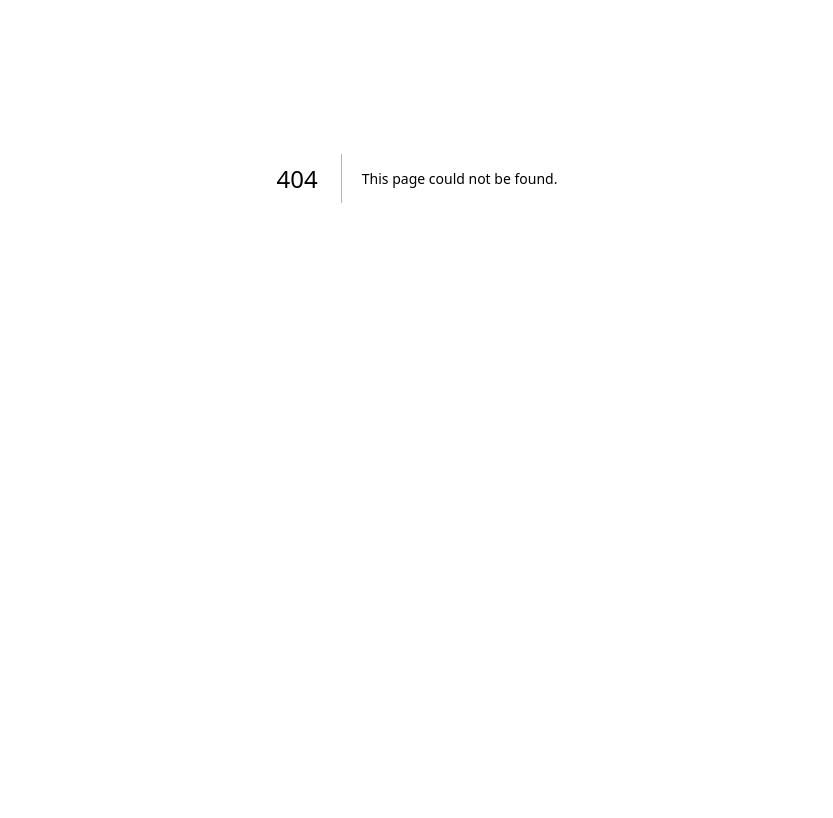
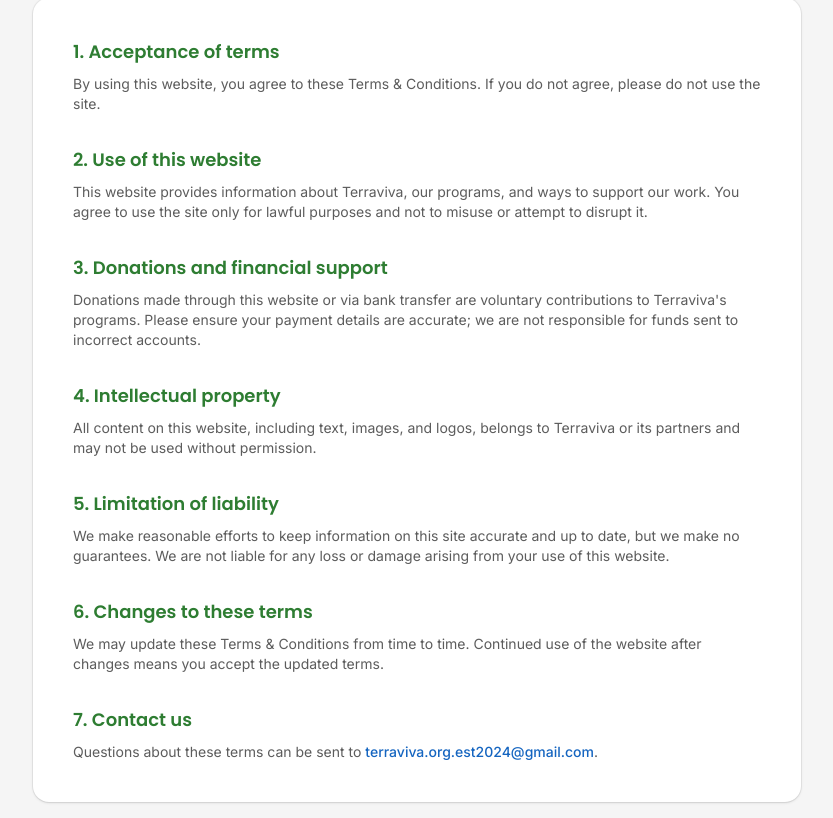
Before and after one commit to emmanuelbugwigwi-ui/terraviva-website, a Next.js app: page /terms-and-conditions in a window 1280 px wide. Before the commit this address had no page. Shown: the part 222-1040 px from the top of the page, without its empty margins (223-1056 px from the left). Before the commit the page ends 800 px from the top, so only its background shows below. Built offline with nearby package versions, Linux system fonts and the light colour scheme; no server answers; the database is empty.

Commit message:
Add Privacy Policy and Terms & Conditions pages; link footer

```diff
--- a/app/components/Footer.tsx
+++ b/app/components/Footer.tsx
@@ -121,10 +121,10 @@
       <div className="mx-auto mt-12 flex max-w-6xl flex-col items-center justify-between gap-4 border-t border-white/10 pt-6 text-xs text-white/60 sm:flex-row">
         <p>© {new Date().getFullYear()} Terraviva. All rights reserved.</p>
         <div className="flex gap-4">
-          <a href="#" className="transition hover:text-white">
+          <a href="/privacy-policy" className="transition hover:text-white">
             Privacy policy
           </a>
-          <a href="#" className="transition hover:text-white">
+          <a href="/terms-and-conditions" className="transition hover:text-white">
             Terms &amp; conditions
           </a>
         </div>
--- /dev/null
+++ b/app/privacy-policy/page.tsx
@@ -0,0 +1,106 @@
+import Navbar from "../components/Navbar";
+import Footer from "../components/Footer";
+
+export default function PrivacyPolicyPage() {
+  return (
+    <main>
+      <Navbar />
+
+      <section className="bg-soft-gray px-6 py-20 sm:px-10">
+        <div className="mx-auto max-w-3xl">
+          <p className="mb-3 flex items-center gap-3 font-heading text-xs font-semibold uppercase tracking-[0.3em] text-cta-orange">
+            <span className="h-px w-8 bg-cta-orange" />
+            Legal
+          </p>
+          <h1 className="font-heading text-3xl font-semibold text-dark-gray sm:text-4xl">
+            Privacy Policy
+          </h1>
+          <p className="mt-3 text-sm text-dark-gray/60">
+            Last updated: {new Date().getFullYear()}
+          </p>
+
+          <div className="mt-10 space-y-8 rounded-2xl bg-white p-8 shadow-sm ring-1 ring-black/5 sm:p-10">
+            <div>
+              <h2 className="font-heading text-lg font-semibold text-forest-green">
+                1. Introduction
+              </h2>
+              <p className="mt-2 text-sm text-dark-gray/80">
+                Terraviva (&quot;we&quot;, &quot;us&quot;, &quot;our&quot;) respects your privacy.
+                This policy explains what information we collect through
+                this website, how we use it, and the choices you have.
+              </p>
+            </div>
+
+            <div>
+              <h2 className="font-heading text-lg font-semibold text-forest-green">
+                2. Information we collect
+              </h2>
+              <p className="mt-2 text-sm text-dark-gray/80">
+                We may collect information you provide directly, such as
+                your name and email address when you subscribe to our
+                newsletter, contact us, or make a donation. We may also
+                collect basic technical information, such as browser type
+                and pages visited, to help us improve the site.
+              </p>
+            </div>
+
+            <div>
+              <h2 className="font-heading text-lg font-semibold text-forest-green">
+                3. How we use your information
+              </h2>
+              <p className="mt-2 text-sm text-dark-gray/80">
+                We use the information we collect to respond to your
+                inquiries, send updates about our programs (if you
+                subscribed), process donations, and improve our website and
+                services. We do not sell your personal information.
+              </p>
+            </div>
+
+            <div>
+              <h2 className="font-heading text-lg font-semibold text-forest-green">
+                4. Sharing of information
+              </h2>
+              <p className="mt-2 text-sm text-dark-gray/80">
+                We do not share your personal information with third
+                parties, except where required by law or where necessary to
+                operate the website (for example, our hosting or payment
+                providers).
+              </p>
+            </div>
+
+            <div>
+              <h2 className="font-heading text-lg font-semibold text-forest-green">
+                5. Your choices
+              </h2>
+              <p className="mt-2 text-sm text-dark-gray/80">
+                You can unsubscribe from our newsletter at any time using
+                the link in our emails, or by contacting us directly. You
+                may also request that we delete personal information we
+                hold about you.
+              </p>
+            </div>
+
+            <div>
+              <h2 className="font-heading text-lg font-semibold text-forest-green">
+                6. Contact us
+              </h2>
+              <p className="mt-2 text-sm text-dark-gray/80">
+                If you have questions about this Privacy Policy, please
+                contact us at{" "}
+                <a
+                  href="mailto:terraviva.org.est2024@gmail.com"
+                  className="font-medium text-deep-blue hover:text-cta-orange"
+                >
+                  terraviva.org.est2024@gmail.com
+                </a>
+                .
+              </p>
+            </div>
+          </div>
+        </div>
+      </section>
+
+      <Footer />
+    </main>
+  );
+}
--- /dev/null
+++ b/app/terms-and-conditions/page.tsx
@@ -0,0 +1,114 @@
+import Navbar from "../components/Navbar";
+import Footer from "../components/Footer";
+
+export default function TermsAndConditionsPage() {
+  return (
+    <main>
+      <Navbar />
+
+      <section className="bg-soft-gray px-6 py-20 sm:px-10">
+        <div className="mx-auto max-w-3xl">
+          <p className="mb-3 flex items-center gap-3 font-heading text-xs font-semibold uppercase tracking-[0.3em] text-cta-orange">
+            <span className="h-px w-8 bg-cta-orange" />
+            Legal
+          </p>
+          <h1 className="font-heading text-3xl font-semibold text-dark-gray sm:text-4xl">
+            Terms &amp; Conditions
+          </h1>
+          <p className="mt-3 text-sm text-dark-gray/60">
+            Last updated: {new Date().getFullYear()}
+          </p>
+
+          <div className="mt-10 space-y-8 rounded-2xl bg-white p-8 shadow-sm ring-1 ring-black/5 sm:p-10">
+            <div>
+              <h2 className="font-heading text-lg font-semibold text-forest-green">
+                1. Acceptance of terms
+              </h2>
+              <p className="mt-2 text-sm text-dark-gray/80">
+                By using this website, you agree to these Terms &amp;
+                Conditions. If you do not agree, please do not use the
+                site.
+              </p>
+            </div>
+
+            <div>
+              <h2 className="font-heading text-lg font-semibold text-forest-green">
+                2. Use of this website
+              </h2>
+              <p className="mt-2 text-sm text-dark-gray/80">
+                This website provides information about Terraviva, our
+                programs, and ways to support our work. You agree to use
+                the site only for lawful purposes and not to misuse or
+                attempt to disrupt it.
+              </p>
+            </div>
+
+            <div>
+              <h2 className="font-heading text-lg font-semibold text-forest-green">
+                3. Donations and financial support
+              </h2>
+              <p className="mt-2 text-sm text-dark-gray/80">
+                Donations made through this website or via bank transfer
+                are voluntary contributions to Terraviva&apos;s programs.
+                Please ensure your payment details are accurate; we are not
+                responsible for funds sent to incorrect accounts.
+              </p>
+            </div>
+
+            <div>
+              <h2 className="font-heading text-lg font-semibold text-forest-green">
+                4. Intellectual property
+              </h2>
+              <p className="mt-2 text-sm text-dark-gray/80">
+                All content on this website, including text, images, and
+                logos, belongs to Terraviva or its partners and may not be
+                used without permission.
+              </p>
+            </div>
+
+            <div>
+              <h2 className="font-heading text-lg font-semibold text-forest-green">
+                5. Limitation of liability
+              </h2>
+              <p className="mt-2 text-sm text-dark-gray/80">
+                We make reasonable efforts to keep information on this site
+                accurate and up to date, but we make no guarantees. We are
+                not liable for any loss or damage arising from your use of
+                this website.
+              </p>
+            </div>
+
+            <div>
+              <h2 className="font-heading text-lg font-semibold text-forest-green">
+                6. Changes to these terms
+              </h2>
+              <p className="mt-2 text-sm text-dark-gray/80">
+                We may update these Terms &amp; Conditions from time to
+                time. Continued use of the website after changes means you
+                accept the updated terms.
+              </p>
+            </div>
+
+            <div>
+              <h2 className="font-heading text-lg font-semibold text-forest-green">
+                7. Contact us
+              </h2>
+              <p className="mt-2 text-sm text-dark-gray/80">
+                Questions about these terms can be sent to{" "}
+                <a
+                  href="mailto:terraviva.org.est2024@gmail.com"
+                  className="font-medium text-deep-blue hover:text-cta-orange"
+                >
+                  terraviva.org.est2024@gmail.com
+                </a>
+                .
+              </p>
+            </div>
+          </div>
+        </div>
+      </section>
+
+      <Footer />
+    </main>
+  );
+}
```
